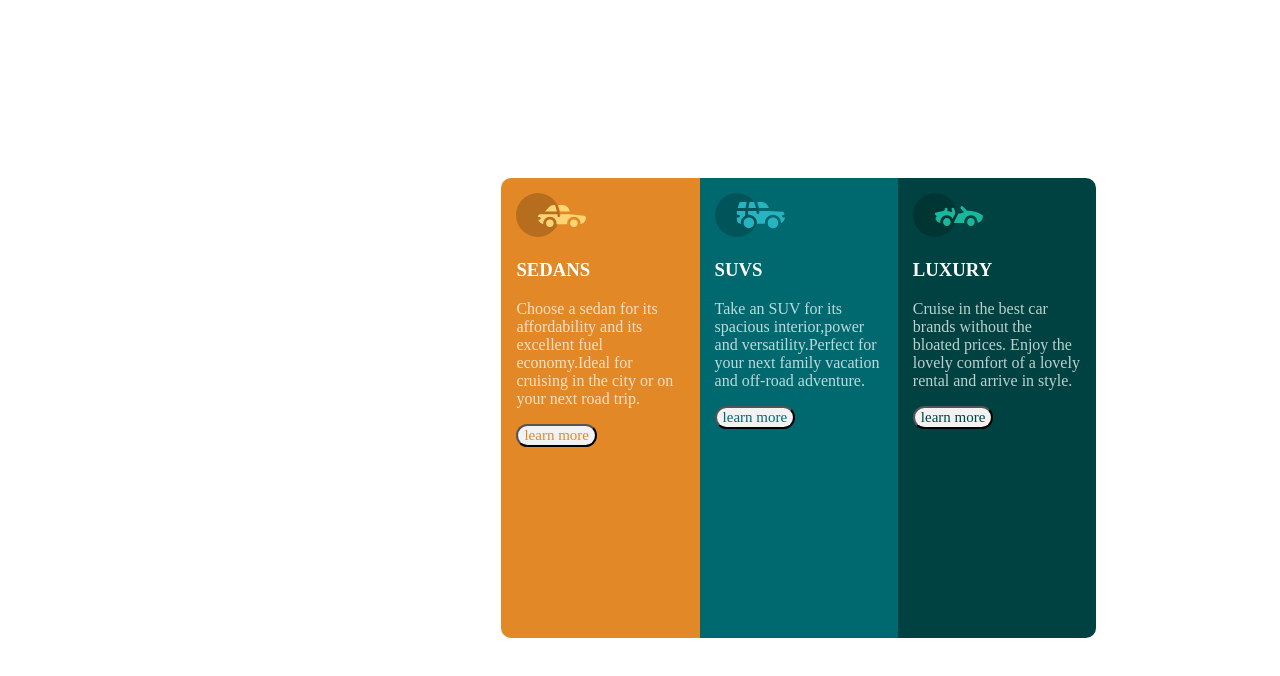
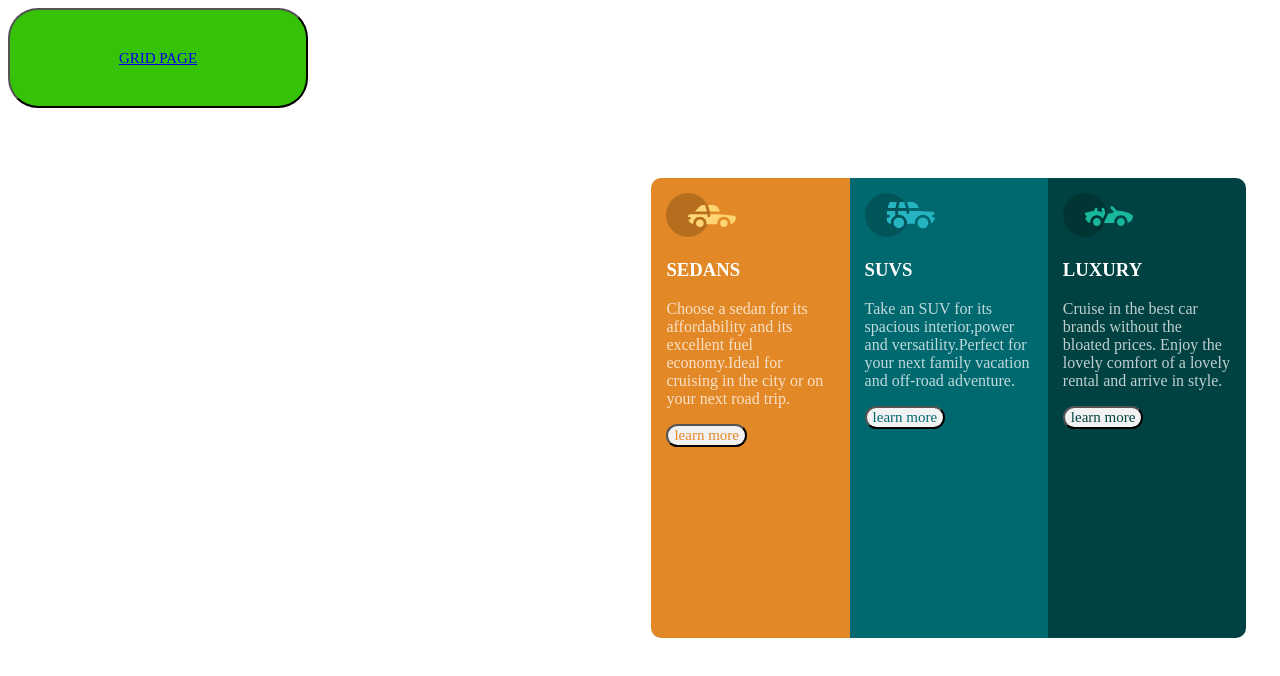
Before and after one commit to Estheronyi01/experimental, a plain HTML site: page index.html in a window 1280 px wide. Drawn offline with Linux system fonts and the light colour scheme.

Commit message:
Add files via upload

```diff
--- a/index.html
+++ b/index.html
@@ -8,8 +8,12 @@
     <link rel="stylesheet" href="style.css" />
   </head>
   <body>
+    <header>
+      <button class="headerbutton">
+        <a href="./grid.html file/grid.html">GRID PAGE</a>
+      </button>
+    </header>
     <main>
-
       <div class="box-container"></div>
         <div class="box box1">
           <img src="./icon-sedans.svg" a href="https://drive.google.com/file/d/10vu5uR8YGJD12mTxjHkw925MF_5bOtv/view?usp=drivesdk" width="70px" />
--- a/style.css
+++ b/style.css
@@ -96,3 +96,18 @@ p{
     color: hsla(0, 0%, 100%, 0.75);
     font-family:
 }
+.headerbutton {
+    height: 100px;
+    width: 300px;
+    align-items: center;
+    border-radius: 30px;
+    margin: 60px, 0;
+    outline: none;
+    font-size: 15px;
+    padding: 15px, 40px;
+    cursor: pointer;
+    font-weight: 400px;
+    font-family: 'Lexend Deca';
+    background-color:hsla(123, 44%, 22%, 0.885);
+    background: rgb(54, 195, 7);
+}
```
